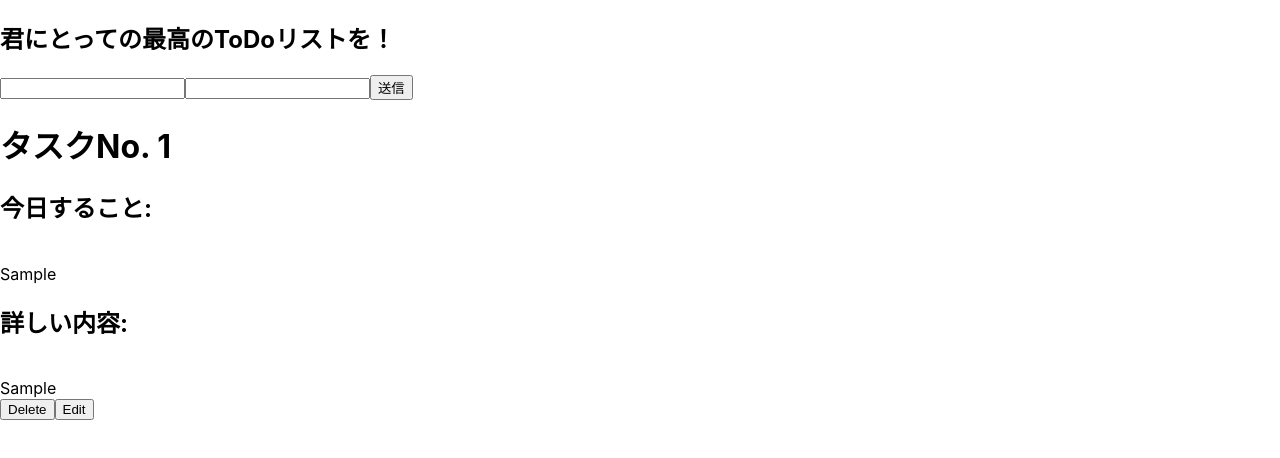
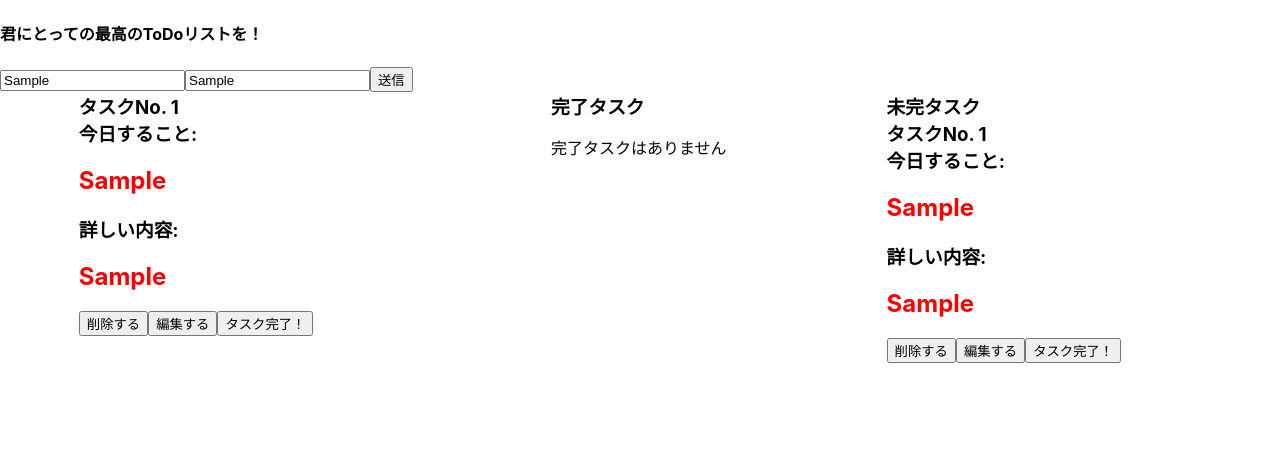
Before and after one commit to Daiche55/React, a React (Create React App) app: page / in a window 1280 px wide. Both pictures are taken after typing "Sample", "Sample" into the empty fields and a click on the input "送信". Shown: the top 458 px of the page. Built offline with nearby package versions, Linux system fonts and the light colour scheme.

Commit message:
未完・完了タスクとりあえず機能は作成

```diff
--- a/src/index.css
+++ b/src/index.css
@@ -1,5 +1,6 @@
 body {
   margin: 0;
+  padding: 0;
   font-family: -apple-system, BlinkMacSystemFont, 'Segoe UI', 'Roboto', 'Oxygen',
     'Ubuntu', 'Cantarell', 'Fira Sans', 'Droid Sans', 'Helvetica Neue',
     sans-serif;
@@ -7,7 +8,35 @@ body {
   -moz-osx-font-smoothing: grayscale;
 }
 
+h1, h2, h3 {
+  margin: 0;
+  padding: 0;
+}
+
 code {
   font-family: source-code-pro, Menlo, Monaco, Consolas, 'Courier New',
     monospace;
 }
+
+.todos {
+  display: flex;
+  justify-content: space-around;
+}
+
+.todo_content {
+  color: red;
+}
+
+.todo_done_lists {
+  padding: 0 2rem;
+  margin: 0 3rem;
+}
+
+.todo_not_yet_lists {
+  padding: 0 2rem;
+  margin: 0 3rem;
+}
+
+.todo_done_not_yet_lists {
+  display: flex;
+}
--- a/src/index.js
+++ b/src/index.js
@@ -13,8 +13,7 @@ class List extends React.Component {
   };
 
   clearFields = (e) => {
-    e.target.elements['title'].value = '';
-    e.target.elements['description'].value = '';
+
   }
 
   submitToDo = (e) => {
@@ -57,6 +56,19 @@ class List extends React.Component {
     this.setState({toDoList: this.state.toDoList});
   }
 
+  taskFinished = (index) => {
+    const arg_index = index;
+    this.state.toDoList.map((todo, index) => {
+      if (index === arg_index) {
+        this.state.toDoList[index].taskFinished = !this.state.toDoList[index].taskFinished;
+      };
+    });
+
+    this.setState({
+      toDoList: this.state.toDoList
+    });
+  };
+
   eachToDo() {
     return (
       this.state.toDoList.map((todo, index) => (
@@ -66,7 +78,40 @@ class List extends React.Component {
               description={todo.description}
               deleteToDo={this.deleteToDo}
               editToDo={this.editToDo}
+              taskFinished={this.taskFinished}
         />
+      ))
+    )
+  }
+
+  todo_done_lists() {
+    return (
+      this.state.toDoList.map((todo, index) => (
+        (todo.taskFinished === true ?
+          <ToDo index={index}
+                key={todo.index}
+                title={todo.title}
+                description={todo.description}
+          />
+        :
+        <p>完了タスクはありません</p>
+        )
+      ))
+    )
+  }
+
+  todo_not_yet_lists() {
+    return (
+      this.state.toDoList.map((todo, index) => (
+        (todo.taskFinished !== true ?
+          <ToDo index={index}
+            key={todo.index}
+            title={todo.title}
+            description={todo.description}
+          />
+          :
+          <p>未完タスクはありません</p>
+        )
       ))
     )
   }
@@ -74,13 +119,29 @@ class List extends React.Component {
   render() {
     return (
       <div>
-        <h2>君にとっての最高のToDoリストを！</h2>
+        <div className="todo_form">
+          <h4>君にとっての最高のToDoリストを！</h4>
           <form onSubmit={this.submitToDo}>
             <input type="text" name="title" placeholde="title" />
-          <input type="text" name="description" placeholde="title" />
+            <input type="text" name="description" placeholde="description" />
             <input type="submit" value="送信"></input>
           </form>
+        </div>
+        <div className="todos">
+          <div className="each_todos">
             {this.eachToDo()}
+          </div>
+          <div className="todo_done_not_yet_lists">
+            <div className="todo_done_lists">
+              <h3>完了タスク</h3>
+              {this.todo_done_lists()}
+            </div>
+            <div className="todo_not_yet_lists">
+              <h3>未完タスク</h3>
+              {this.todo_not_yet_lists()}
+            </div>
+          </div>
+        </div>
       </div>
     )
   }
@@ -103,21 +164,25 @@ class ToDo extends React.Component {
   render(props) {
     var props = this.props;
     return (
-      <div key={props.key}>
-        <h1>タスクNo. {props.index+1}</h1>
-        <h2>今日すること:</h2><br></br>
-        {props.title}<br></br>
-        <h2>詳しい内容:</h2><br></br>
-        {props.description}<br></br>
-        <button onClick={() => props.deleteToDo(props.index)}>Delete</button>
+      <div>
+        <div className="each_todos" key={props.key}>
+          <h3>タスクNo. {props.index + 1}</h3>
+          <h3>今日すること:</h3><br></br>
+          <h2 className="todo_content">{props.title}</h2><br></br>
+          <h3>詳しい内容:</h3><br></br>
+          <h2 className="todo_content">{props.description}</h2><br></br>
+
+          <button onClick={() => props.deleteToDo(props.index)}>削除する</button>
           {this.state.editToDo ?
             <div>
-            <p><Form index={props.index} editToDo={props.editToDo}/></p>
+              <p><Form index={props.index} editToDo={props.editToDo} /></p>
               <button onClick={this.eachToDoEdit}>戻る</button>
             </div>
             :
-          <button onClick={this.eachToDoEdit}>Edit</button>
+            <button onClick={this.eachToDoEdit}>編集する</button>
           }
+          <button onClick={() => props.taskFinished(props.index)}>タスク完了！</button>
+        </div>
       </div>
     );
   }
```
Lines whose indentation alone changed are shown as unchanged.
